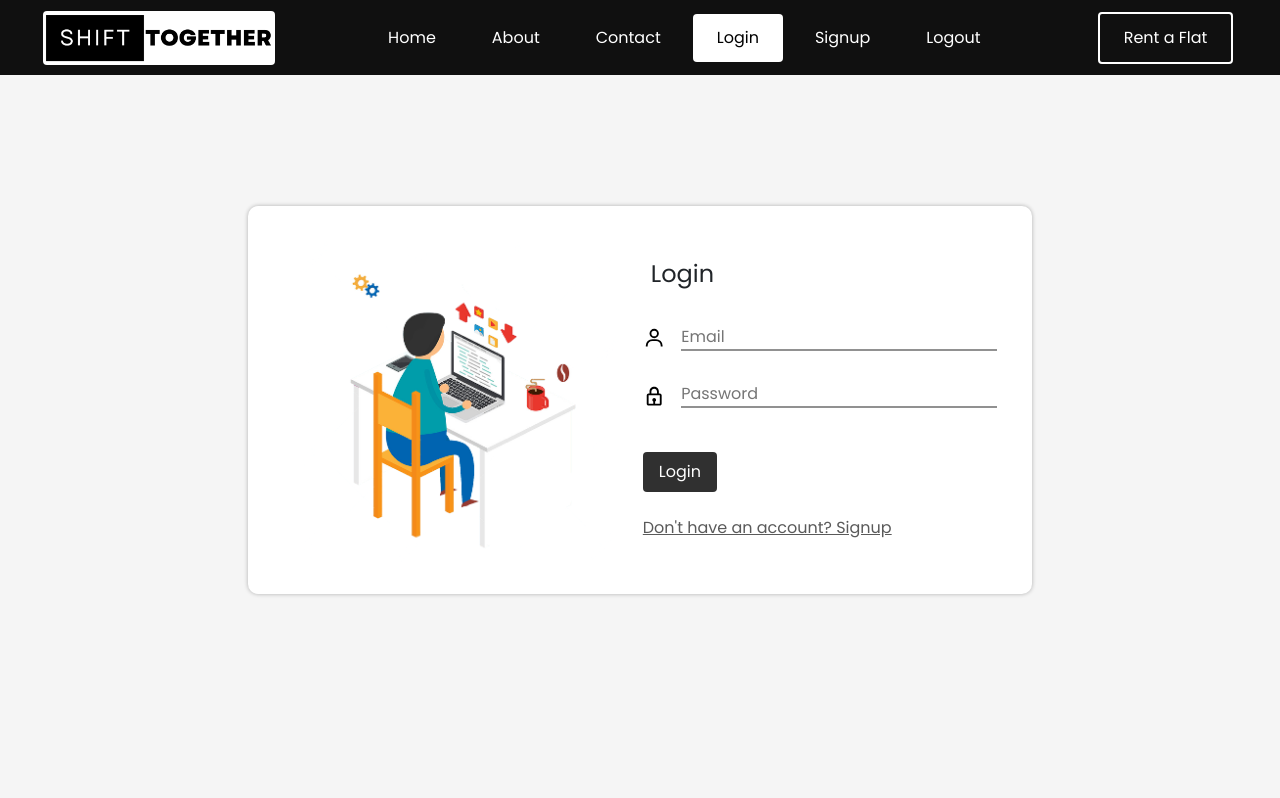
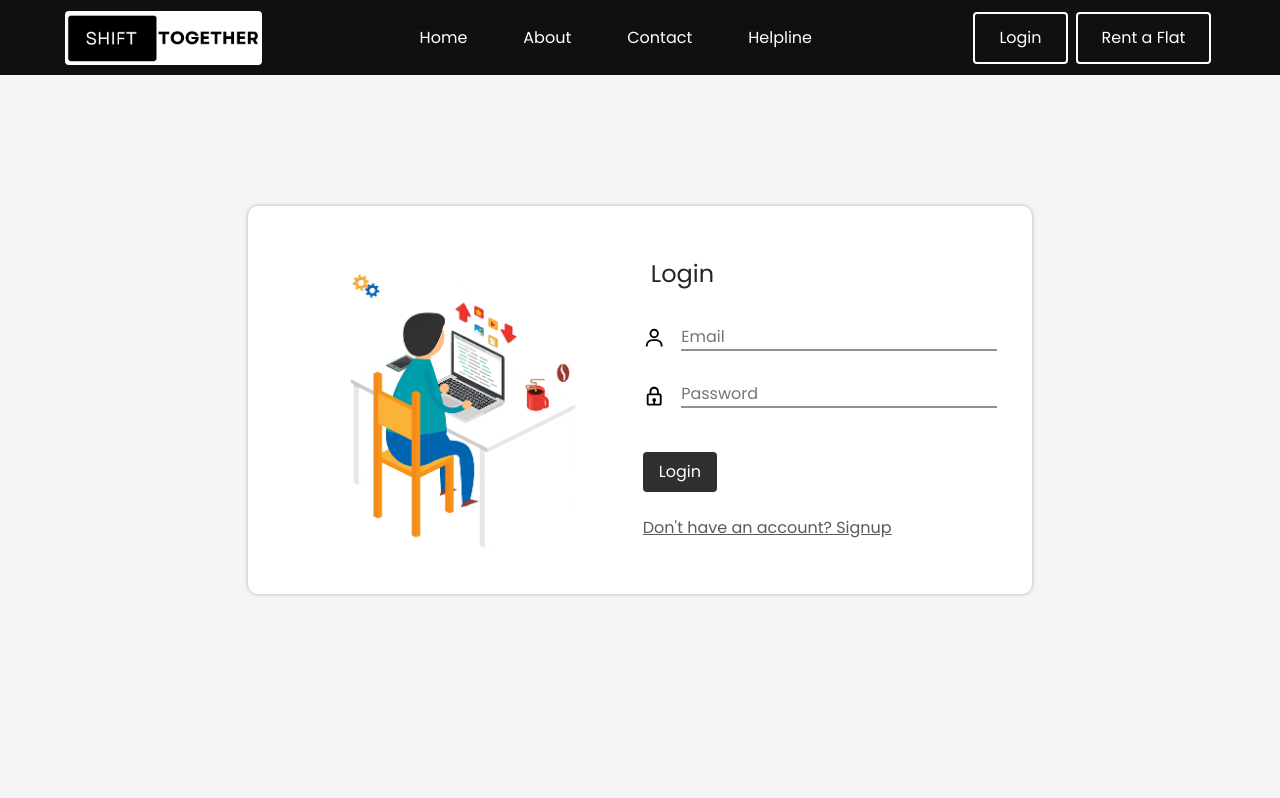
Before and after one commit to SonuMunda/shift-together, a React (Vite) app in the folder client/: page /login in a window 1280 px wide. Shown: the top 798 px of the page. Built offline with nearby package versions, Linux system fonts and the light colour scheme.

Commit message:
Login /Logout In Header Modified

```diff
--- a/client/src/App.jsx
+++ b/client/src/App.jsx
@@ -11,7 +11,6 @@ import About from "./Pages/About/About";
 import Login from "./Pages/Login/Login";
 import Register from "./Pages/Register/Register";
 import Helpline from "./Pages/Helpline/Helpline";
-import Logout from "./components/Logout/Logout";
 import PlanCard from "./components/Plans Card/PlanCard";
 import FacilitiesCard from "./components/Facilities Card/FacilitiesCard";
 function App() {
@@ -38,7 +37,6 @@ function App() {
           <Route path="/helpline" element={<Helpline />} />
           <Route path="/login" element={<Login />} />
           <Route path="/signup" element={<Register />} />
-          <Route path="/logout" element={<Logout/>} />
         </Routes>
         <Footer />
 
--- a/client/src/Pages/Home/Home.jsx
+++ b/client/src/Pages/Home/Home.jsx
@@ -17,7 +17,7 @@ const Home = (props) => {
         }
 
         const data = await response.json();
-        const { name, email, phone } = data.user;
+        const { name } = data.user;
         setGreet(`Welcome back, ${name}!`);
 
       } catch (error) {
--- a/client/src/Pages/Login/Login.jsx
+++ b/client/src/Pages/Login/Login.jsx
@@ -6,6 +6,7 @@ import loginBG from "/images/login_bg.png";
 import RentWidget from "../../components/RentWidget/RentWidget";
 
 const Login = () => {
+
   const [email, setEmail] = useState("");
   const [password, setPassword] = useState("");
   const [error, setError] = useState("");
--- /dev/null
+++ b/client/src/api/UserContext.js
@@ -0,0 +1,5 @@
+import { createContext } from "react";
+
+const UserContext = createContext();
+
+export default UserContext;
--- a/client/src/components/Header/Header.jsx
+++ b/client/src/components/Header/Header.jsx
@@ -1,10 +1,10 @@
-import React from "react";
+import React, { useEffect } from "react";
 import "./Header.css";
 import brand from "/images/brand.png";
-import { NavLink } from "react-router-dom";
-import { FaBars } from "react-icons/fa";
+import { NavLink, useNavigate } from "react-router-dom";
+import { FaBars, FaLeaf } from "react-icons/fa";
 import { useState } from "react";
-import {animate, motion} from 'framer-motion'
+import { animate, motion } from "framer-motion";
 
 const Header = () => {
   const [isOpen, setIsOpen] = useState(false);
@@ -24,8 +24,20 @@ const Header = () => {
     }
   };
 
+  const navigate = useNavigate();
+  const handleLogout = () => {
+    console.log("Logout clicked"); // Add this line
+    localStorage.removeItem("token");
+    navigate("/login");
+    closeNavbar();
+  };
+
   return (
-    <motion.header initial={{marginTop:"-75"}} animate={{marginTop:0}} transition={{type:'spring' , delay:0.4}}>
+    <motion.header
+      initial={{ marginTop: "-75" }}
+      animate={{ marginTop: 0 }}
+      transition={{ type: "spring", delay: 0.4 }}
+    >
       <div className="header-container">
         <div className="header-row">
           <div className="menubar">
@@ -57,24 +69,27 @@ const Header = () => {
               </NavLink>
             </li>
             <li className="nav-item">
-              <NavLink to="/login" className="nav-link" onClick={closeNavbar}>
-                Login
-              </NavLink>
-            </li>
-            <li className="nav-item">
-              <NavLink to="/signup" className="nav-link" onClick={closeNavbar}>
-                Signup
-              </NavLink>
-            </li>
-            <li className="nav-item">
-              <NavLink to="/logout" className="nav-link" onClick={closeNavbar}>
-                Logout
+              <NavLink
+                to="/helpline"
+                className="nav-link"
+                onClick={closeNavbar}
+              >
+                Helpline
               </NavLink>
             </li>
           </ul>
         </nav>
 
         <div className="header-btns">
+          {!localStorage.getItem("token") ? (
+            <NavLink to="/login" onClick={closeNavbar}>
+              <button className="header-btn">Login</button>
+            </NavLink>
+          ) : (
+            <button className="header-btn" onClick={handleLogout}>
+              Logout
+            </button>
+          )}
           <button
             className="header-btn"
             id="header-rent-btn"
--- a/client/src/components/Logout/Logout.jsx
+++ /dev/null
@@ -1,37 +0,0 @@
-import React, { useEffect } from "react";
-import { useNavigate } from "react-router-dom";
-
-const Logout = () => {
-  const navigate = useNavigate();
-
-  useEffect(() => {
-    // Perform logout logic here, e.g., clearing session or token, etc.
-    // Redirect to login page or any other page after logout
-    // Example:
-    async function performLogout() {
-      try {
-        // Call your logout API endpoint
-        await fetch("http://localhost:5000/logout", {
-          method: "GET",
-          credentials: "include",
-        });
-
-        // Redirect to login page or any other page after successful logout
-        navigate("/login");
-      } catch (error) {
-        console.error("Failed to logout:", error);
-      }
-    }
-
-    performLogout();
-  }, [navigate]);
-
-  return (
-    <>
-      <h1>Logging out...</h1>
-      {/* You can also show a loader or any other UI while logging out */}
-    </>
-  );
-};
-
-export default Logout;
```
Also changed, not shown: client/public/images/brand.png, 1 other file (tests, documents, lock files or other folders).
